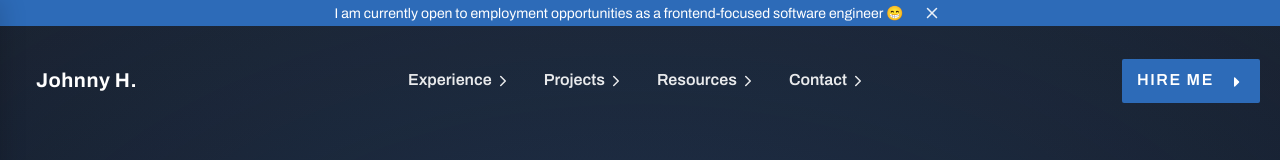
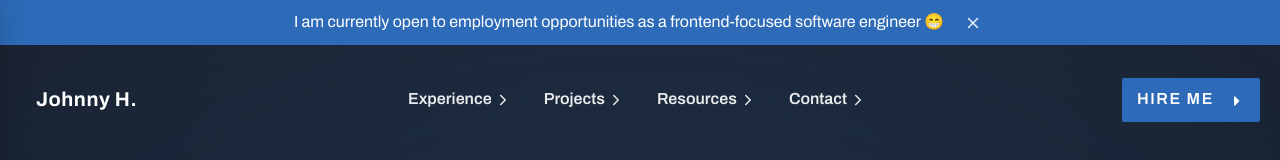
Before and after one commit to Pythonidaer/new-years-project, a React (Vite) app: page / in a window 1280 px wide. Shown: the top 160 px of the page. Built offline with nearby package versions, Linux system fonts and the light colour scheme.

Commit message:
fixed TopBanner on desktop

```diff
--- a/src/sections/TopBanner/TopBanner.module.css
+++ b/src/sections/TopBanner/TopBanner.module.css
@@ -3,6 +3,7 @@
   top: 0;
   left: 0;
   width: 100%;
+  height: 45px;
   background: var(--color-orange, #d34120);
   color: var(--color-white, #ffffff);
   padding: 0;
@@ -31,7 +32,7 @@
 .container {
   max-width: 1512px;
   margin: 0 auto;
-  padding: 0 20px;
+  padding: 5px 20px;
 
   display: flex;
   align-items: center;
@@ -41,7 +42,7 @@
 
 .text {
   margin: 0;
-  font-size: 14px;
+  font-size: 16px;
   line-height: 1.5;
   flex: 1;
   text-align: center;
```
